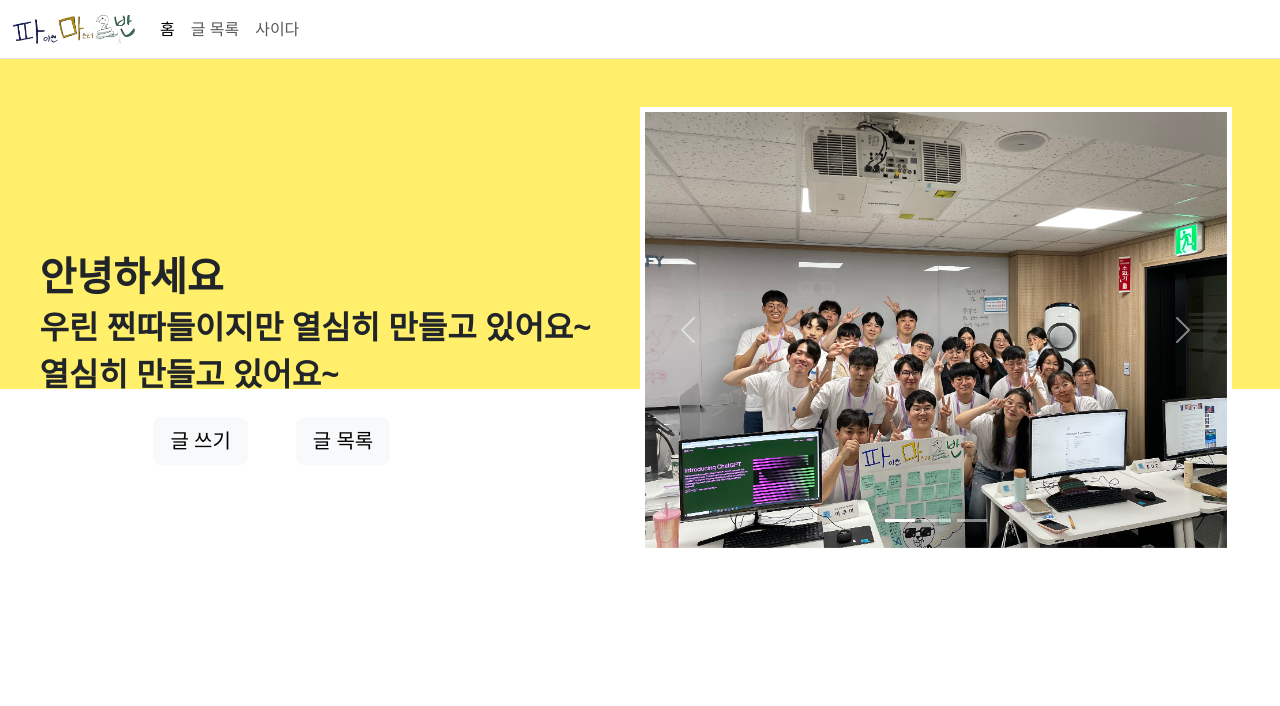
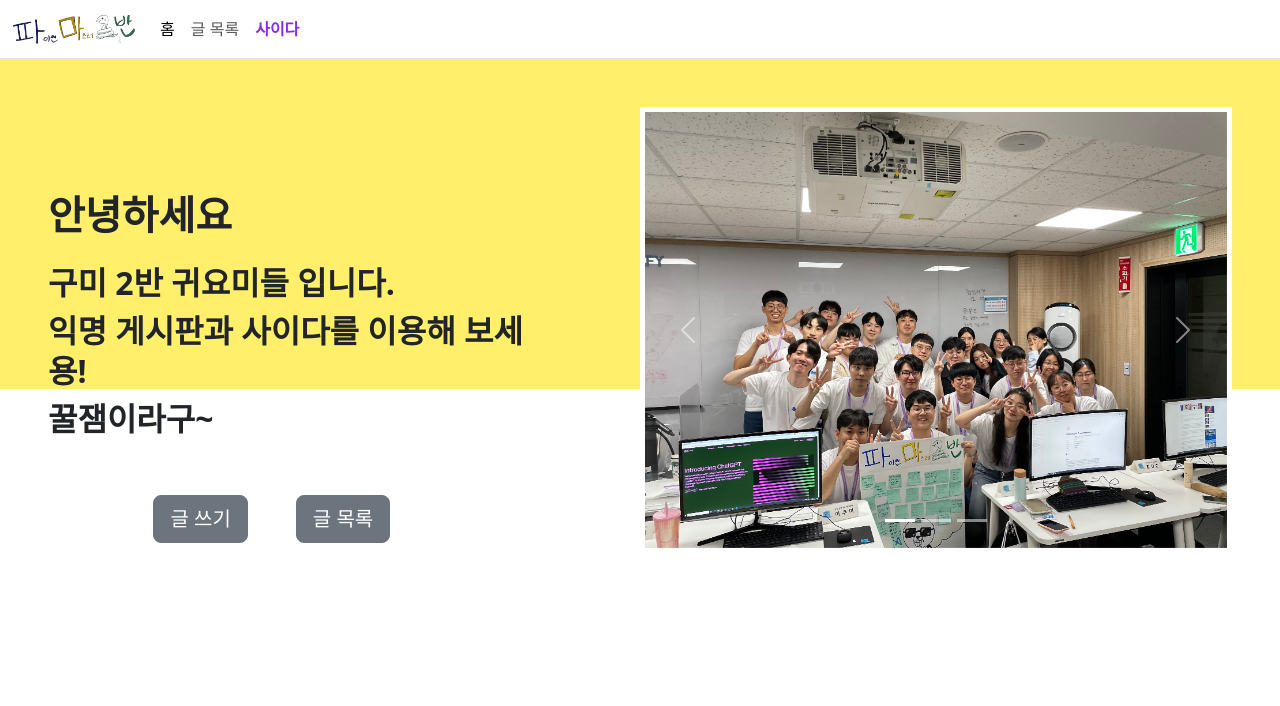
Before and after one commit to NodesOnTree/gumi2inside-django, a Django app: page / in a window 1280 px wide. Shown: the top 706 px of the page. Run offline with Django 4.2, Linux system fonts and the light colour scheme; some libraries are stand-ins or nearby versions.

Commit message:
hyungmin

```diff
--- a/gumi2inside/articles/templates/articles/home.html
+++ b/gumi2inside/articles/templates/articles/home.html
@@ -22,20 +22,21 @@
 
 {% block content %}
 
-  <div class="d-flex home_html_container d-flex">
+  <div class="d-flex home_html_container flex-column flex-lg-row">
 
     <div class="home_html_write_at d-flex flex-column justify-content-center">
 
-      <div class="d-flex justify-content-end mb-3">
+      <div class="d-flex justify-content-center m-5">
         <div class="d-flex flex-column">
-          <h1 class="fw-bold h1">안녕하세요</h1>
-          <h1 class="fw-bold h2">우린 찐따들이지만 열심히 만들고 있어요~</h1>
-          <h1 class="fw-bold h2">열심히 만들고 있어요~</h1>
-          </div>
+          <h1 class="fw-bold h1 lh-lg">안녕하세요</h1>
+          <h1 class="fw-bold h2 lh-sm">구미 2반 귀요미들 입니다.</h1>
+          <h1 class="fw-bold h2 lh-sm">익명 게시판과 사이다를 이용해 보세용!</h1>
+          <h1 class="fw-bold h2 lh-sm">꿀잼이라구~</h1>
         </div>
-        <div class="d-flex justify-content-center">
-          <a href="{% url "articles:new" %}"><button class="btn btn-light btn-lg text-center me-5">글 쓰기</button></a>
-          <a href="{% url "articles:list" %}"><button class="btn btn-light btn-lg text-center me-5">글 목록</button></a>
+        </div>
+        <div class="d-flex justify-content-center mx-5 mb-5">
+          <a href="{% url "articles:new" %}"><button class="btn btn-secondary btn-lg text-center me-5">글 쓰기</button></a>
+          <a href="{% url "articles:list" %}"><button class="btn btn-secondary btn-lg text-center me-5">글 목록</button></a>
         </div>
       </div>
 
@@ -52,10 +53,10 @@
               <img src="{% static 'home_img.jpeg' %}" class="d-block w-100" alt="...">
             </div>
             <div class="carousel-item">
-              <img src="{% static 'home_img.jpeg' %}" class="d-block w-100" alt="...">
+              <img src="{% static 'caro2.png' %}" class="d-block w-100" alt="...">
             </div>
             <div class="carousel-item">
-              <img src="{% static 'home_img.jpeg' %}" class="d-block w-100" alt="...">
+              <img src="{% static 'caro3.png' %}" class="d-block w-100" alt="...">
             </div>
           </div>
           <button class="carousel-control-prev" type="button" data-bs-target="#carouselExampleIndicators" data-bs-slide="prev">
--- a/gumi2inside/templates/base.html
+++ b/gumi2inside/templates/base.html
@@ -42,7 +42,7 @@
                           <a class="nav-link" href="{% url 'articles:list' %}">글 목록</a>
                       </li>
                       <li class="nav-item">
-                        <a class="nav-link" href="{% url 'ciders:main' %}">사이다</a>
+                        <a class="nav-link fw-bold" style="color: #8a2be2;" href="{% url 'ciders:main' %}">사이다</a>
                       </li>
                   </ul>
 
```
Also changed, not shown: gumi2inside/articles/templates/articles/complete.html (+5 -4 lines), gumi2inside/static/caro2.png (added), gumi2inside/static/caro3.png (added), 1 other file.
